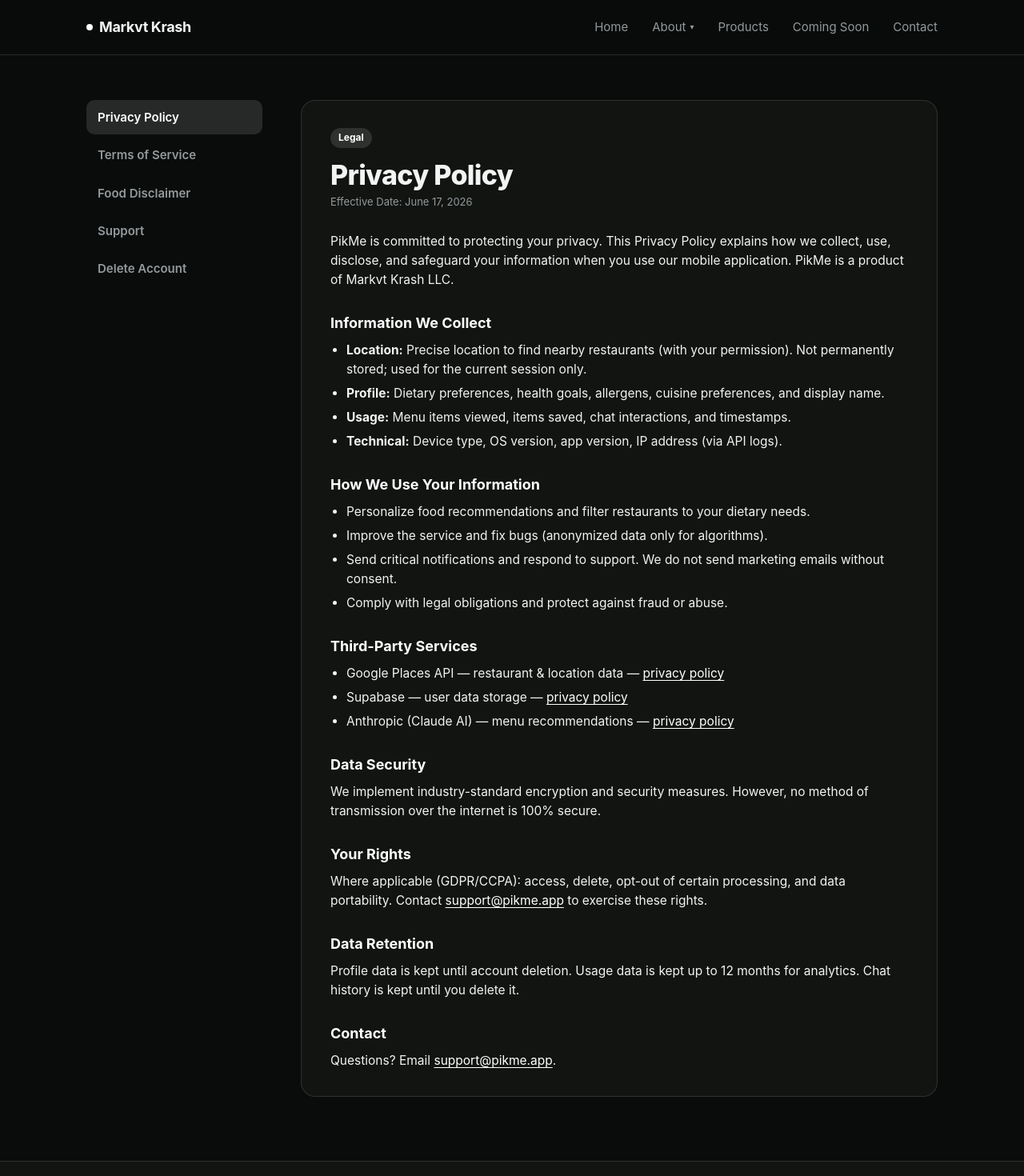
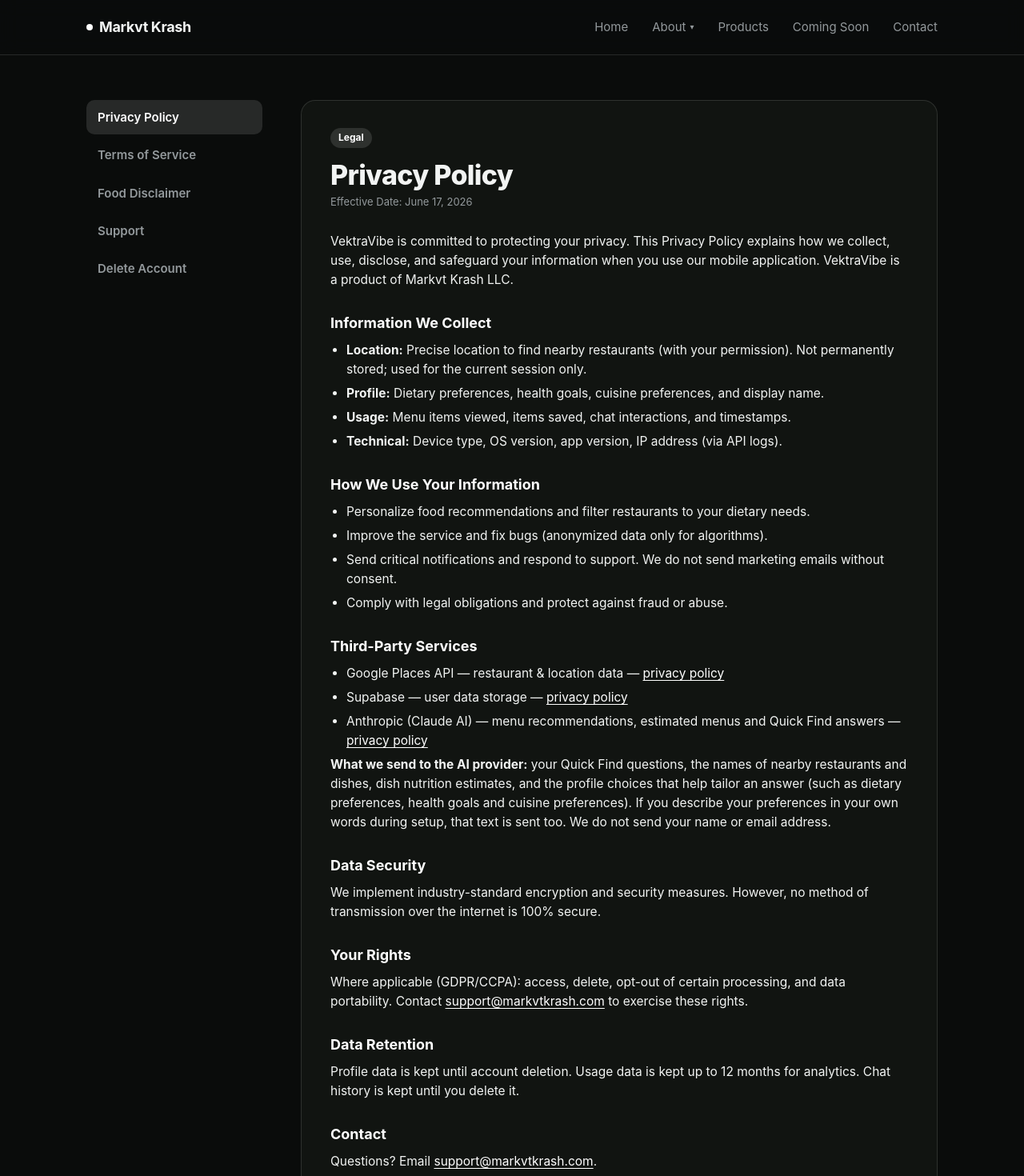
Before and after one commit to markvtkrash/mkrash-web, a Next.js app: page /legal/privacy in a window 1280 px wide. Shown: the top 1470 px of the page at 80% size. Built offline with nearby package versions, Linux system fonts and the light colour scheme.

Commit message:
minor hanges to brand name

```diff
--- a/app/legal/delete-account/page.tsx
+++ b/app/legal/delete-account/page.tsx
@@ -3,13 +3,13 @@ import { LegalPage } from "@/components/LegalPage";
 
 export const metadata: Metadata = {
   title: "Delete Your Account",
-  description: "How to permanently delete your PikMe account and data.",
+  description: "How to permanently delete your VektraVibe account and data.",
 };
 
 export default function DeleteAccount() {
   return (
     <LegalPage title="Delete Your Account" pill="Account">
-      <p>You can permanently delete your PikMe account and all associated data at any time.</p>
+      <p>You can permanently delete your VektraVibe account and all associated data at any time.</p>
 
       <h2>In the app</h2>
       <ul>
@@ -23,7 +23,7 @@ export default function DeleteAccount() {
 
       <h2>Need help?</h2>
       <p>
-        If you can&apos;t access the app, email <a href="mailto:support@pikme.app">support@pikme.app</a>{" "}
+        If you can&apos;t access the app, email <a href="mailto:support@markvtkrash.com">support@markvtkrash.com</a>{" "}
         from the address associated with your account and we&apos;ll delete it for you.
       </p>
     </LegalPage>
--- a/app/legal/privacy/page.tsx
+++ b/app/legal/privacy/page.tsx
@@ -3,15 +3,15 @@ import { LegalPage } from "@/components/LegalPage";
 
 export const metadata: Metadata = {
   title: "Privacy Policy",
-  description: "How PikMe collects, uses, and protects your information.",
+  description: "How VektraVibe collects, uses, and protects your information.",
 };
 
 export default function Privacy() {
   return (
     <LegalPage title="Privacy Policy" effective="Effective Date: June 17, 2026">
       <p>
-        PikMe is committed to protecting your privacy. This Privacy Policy explains how we collect,
-        use, disclose, and safeguard your information when you use our mobile application. PikMe is a
+        VektraVibe is committed to protecting your privacy. This Privacy Policy explains how we collect,
+        use, disclose, and safeguard your information when you use our mobile application. VektraVibe is a
         product of Markvt Krash LLC.
       </p>
 
@@ -22,8 +22,8 @@ export default function Privacy() {
           permission). Not permanently stored; used for the current session only.
         </li>
         <li>
-          <strong>Profile:</strong> Dietary preferences, health goals, allergens, cuisine
-          preferences, and display name.
+          <strong>Profile:</strong> Dietary preferences, health goals, cuisine preferences, and
+          display name.
         </li>
         <li>
           <strong>Usage:</strong> Menu items viewed, items saved, chat interactions, and timestamps.
@@ -45,8 +45,15 @@ export default function Privacy() {
       <ul>
         <li>Google Places API — restaurant &amp; location data — <a href="https://policies.google.com/privacy">privacy policy</a></li>
         <li>Supabase — user data storage — <a href="https://supabase.com/privacy">privacy policy</a></li>
-        <li>Anthropic (Claude AI) — menu recommendations — <a href="https://www.anthropic.com/legal/privacy">privacy policy</a></li>
+        <li>Anthropic (Claude AI) — menu recommendations, estimated menus and Quick Find answers — <a href="https://www.anthropic.com/legal/privacy">privacy policy</a></li>
       </ul>
+      <p>
+        <strong>What we send to the AI provider:</strong> your Quick Find questions, the names of
+        nearby restaurants and dishes, dish nutrition estimates, and the profile choices that help
+        tailor an answer (such as dietary preferences, health goals and cuisine preferences). If you
+        describe your preferences in your own words during setup, that text is sent too. We do not
+        send your name or email address.
+      </p>
 
       <h2>Data Security</h2>
       <p>
@@ -57,7 +64,7 @@ export default function Privacy() {
       <h2>Your Rights</h2>
       <p>
         Where applicable (GDPR/CCPA): access, delete, opt-out of certain processing, and data
-        portability. Contact <a href="mailto:support@pikme.app">support@pikme.app</a> to exercise
+        portability. Contact <a href="mailto:support@markvtkrash.com">support@markvtkrash.com</a> to exercise
         these rights.
       </p>
 
@@ -69,7 +76,7 @@ export default function Privacy() {
 
       <h2>Contact</h2>
       <p>
-        Questions? Email <a href="mailto:support@pikme.app">support@pikme.app</a>.
+        Questions? Email <a href="mailto:support@markvtkrash.com">support@markvtkrash.com</a>.
       </p>
     </LegalPage>
   );
```
Also changed, not shown: app/legal/food-disclaimer/page.tsx (+5 -5 lines), app/legal/support/page.tsx (+4 -4 lines), app/legal/terms/page.tsx (+5 -5 lines).
